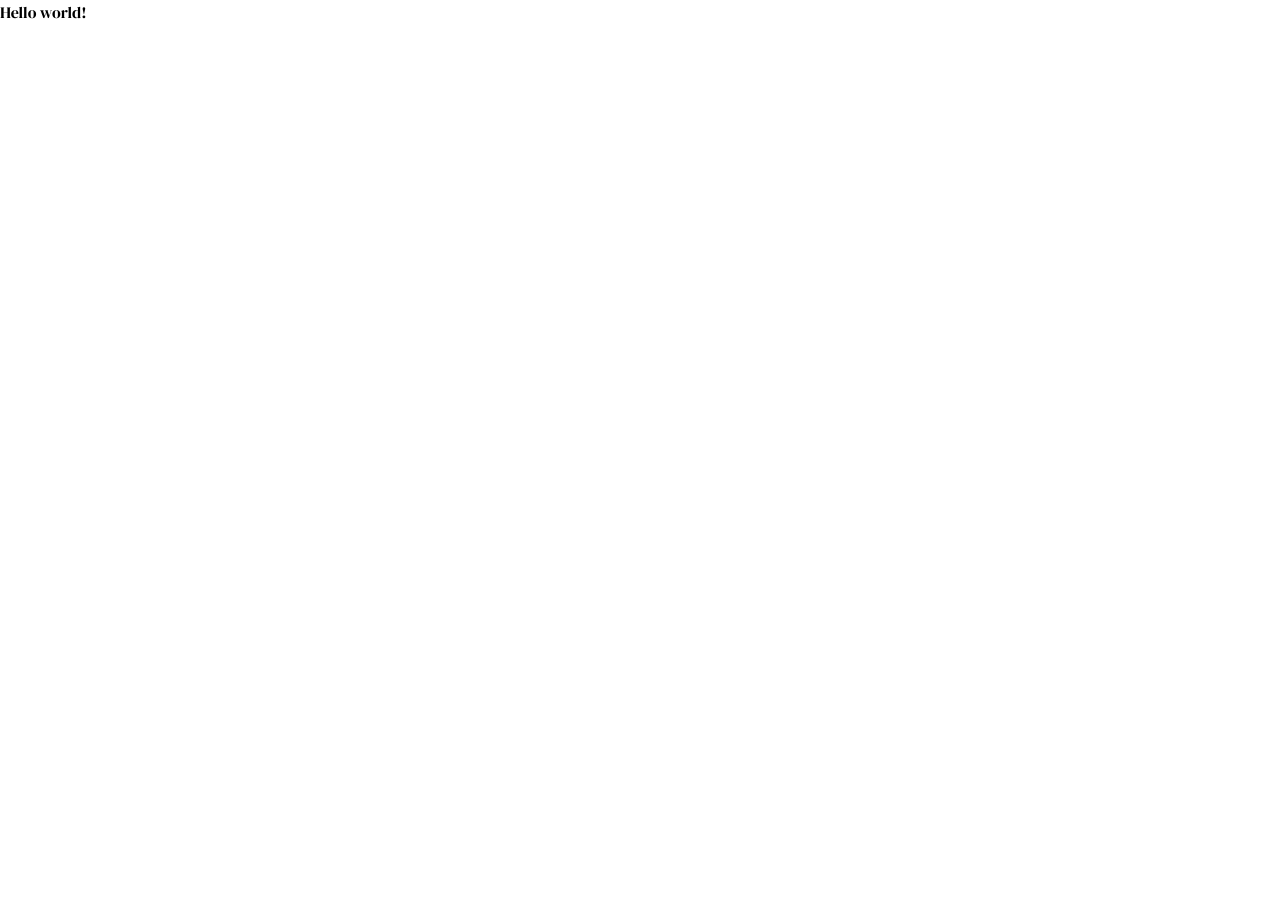
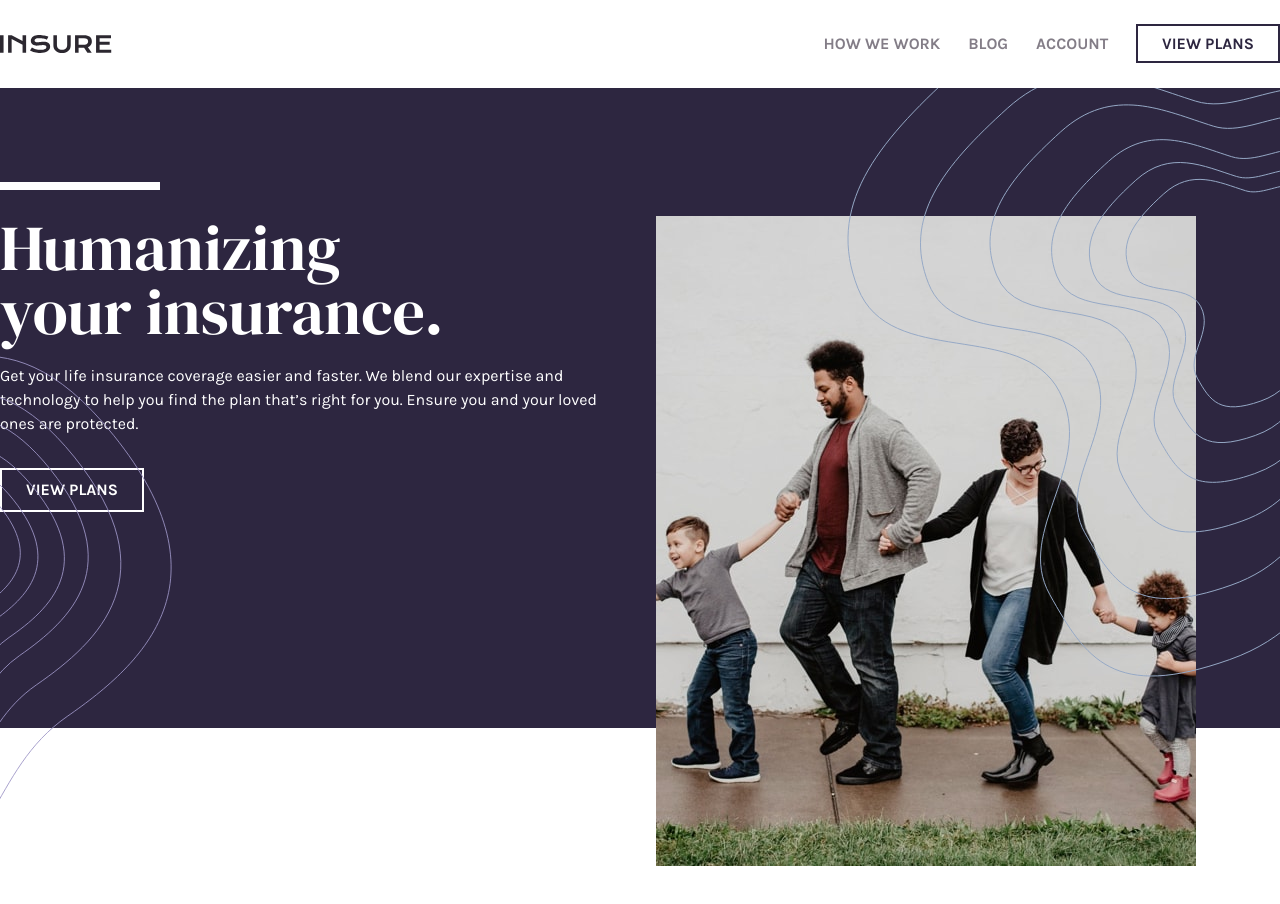
Before and after one commit to angel-codes/insure-landing-page, a website: page index.html in a window 1280 px wide. Before the commit the page ends 800 px from the top, so only its background shows below. Drawn offline with nearby package versions, Linux system fonts and the light colour scheme; files that its build step writes are made by us from their sources.

Commit message:
header and intro section

```diff
--- a/index.css
+++ b/index.css
@@ -13,3 +13,67 @@ h5 {
 body {
   font-family: 'Karla', sans-serif;
 }
+
+.btn--primary {
+  @apply py-2 px-6;
+  @apply text-white font-bold uppercase;
+  @apply border-2 border-white;
+  @apply transition-colors ease-in-out duration-500;
+  @apply cursor-pointer;
+}
+
+.btn--primary:hover {
+  @apply text-dark-violet;
+  @apply bg-white;
+}
+
+.btn--secondary {
+  @apply py-2 px-6;
+  @apply text-dark-violet font-bold uppercase;
+  @apply border-2 border-dark-violet;
+  @apply transition-colors ease-in-out duration-500;
+  @apply cursor-pointer;
+}
+
+.btn--secondary:hover {
+  @apply text-white;
+  @apply bg-very-dark-violet;
+}
+
+.intro-section {
+  height: 40rem;
+}
+
+.intro-section::before {
+  content: '';
+  position: absolute;
+  width: 433px;
+  height: 589px;
+  background-image: url(/images/bg-pattern-intro-right-desktop.svg);
+  background-repeat: no-repeat;
+  background-size: cover;
+  top: 88px;
+  right: 0;
+}
+
+.intro-section::after {
+  content: '';
+  position: absolute;
+  width: 220px;
+  height: 444px;
+  background-image: url(/images/bg-pattern-intro-left-desktop.svg);
+  background-repeat: no-repeat;
+  background-size: contain;
+  bottom: 0;
+  left: 0;
+}
+
+.heading::before {
+  content: '';
+  width: 10rem;
+  height: 0.5rem;
+  background-color: #ffffff;
+  position: absolute;
+  bottom: 120%;
+  left: 0;
+}
--- a/index.html
+++ b/index.html
@@ -26,6 +26,54 @@
     <link rel="stylesheet" href="src/css/main.css" />
   </head>
   <body>
-    <h1>Hello world!</h1>
+    <!-- Navigation -->
+    <header class="w-full bg-white shadow-md">
+      <div class="container mx-auto flex justify-between items-center py-8">
+        <a class="cursor-pointer">
+          <img src="src/images/logo.svg" alt="Insure logo" />
+        </a>
+        <div class="md:hidden">
+          <!-- todo : mobile button -->
+        </div>
+        <nav>
+          <a
+            class="font-bold mr-6 uppercase text-dark-grayish-violet hover:text-very-dark-violet transition-colors ease-in duration-300 cursor-pointer"
+            >How we work</a
+          >
+          <a
+            class="font-bold mr-6 uppercase text-dark-grayish-violet hover:text-very-dark-violet transition-colors ease-in duration-300 cursor-pointer"
+            >Blog</a
+          >
+          <a
+            class="font-bold mr-6 uppercase text-dark-grayish-violet hover:text-very-dark-violet transition-colors ease-in duration-300 cursor-pointer"
+            >Account</a
+          >
+          <a class="btn--secondary">View Plans</a>
+        </nav>
+      </div>
+    </header>
+
+    <!-- Intro -->
+    <section class="intro-section bg-dark-violet">
+      <div class="container mx-auto grid grid-cols-2 gap-8 py-32">
+        <div class="col-span-1">
+          <h1 class="heading text-6xl text-white leading-none relative">
+            Humanizing <br />
+            your insurance.
+          </h1>
+          <p class="mt-5 text-white">
+            Get your life insurance coverage easier and faster. We blend our
+            expertise and technology to help you find the plan that’s right for
+            you. Ensure you and your loved ones are protected.
+          </p>
+          <a class="btn--primary inline-block mt-8">View plans</a>
+        </div>
+        <img
+          class="col-span-1"
+          src="/src/images/image-intro-desktop.jpg"
+          alt="intro image"
+        />
+      </div>
+    </section>
   </body>
 </html>
```
